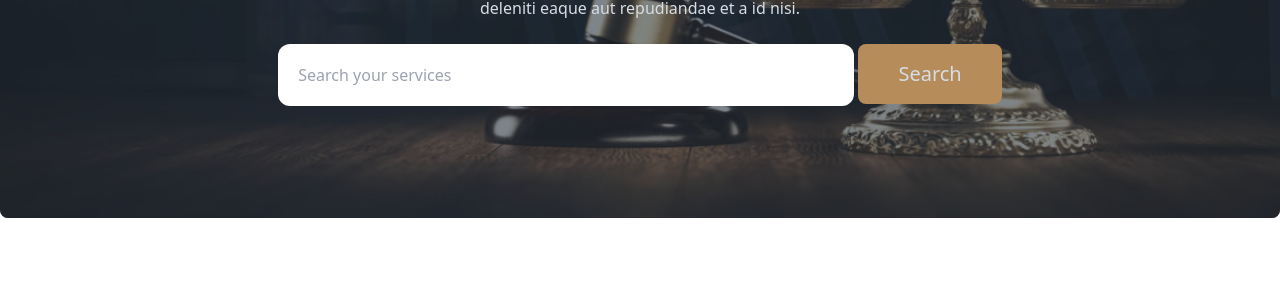
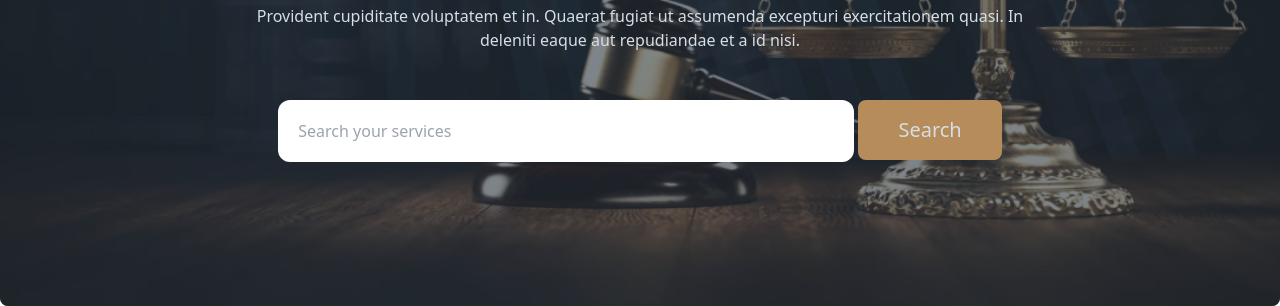
Before and after one commit to asrafulislamwd/legal-solution, a plain HTML site: page index.html in a window 1280 px wide. Shown: the part 496-802 px from the top of the page. Drawn offline with nearby package versions, Linux system fonts and the light colour scheme.

Commit message:
hero complete

```diff
--- a/index.html
+++ b/index.html
@@ -62,13 +62,13 @@
       <div class="hero lg:rounded-lg" style="background-image: url(images/banner.png);">
         <div class="hero-overlay bg-opacity-60 lg:rounded-lg"></div>
         <div class="hero-content text-center text-neutral-content">
-          <div class="max-w-3xl my-24">
+          <div class="max-w-3xl my-32">
             <h1 class="mb-5 text-5xl lg:text-7xl font-bold lg:leading-tight">We Provide Effective Legal Solutions</h1>
             <p class="my-4 lg:my-6">Provident cupiditate voluptatem et in. Quaerat fugiat ut assumenda excepturi
               exercitationem
               quasi.
               In deleniti eaque aut repudiandae et a id nisi.</p>
-            <div class="">
+            <div class="mt-12">
               <form action="">
                 <input type="search" name="" id="" class="p-5 rounded-xl size-3/4" placeholder="Search your services">
                 <button class="bg-[#B68C5A] px-10 py-4 text-xl rounded-lg">Search</button>
```
